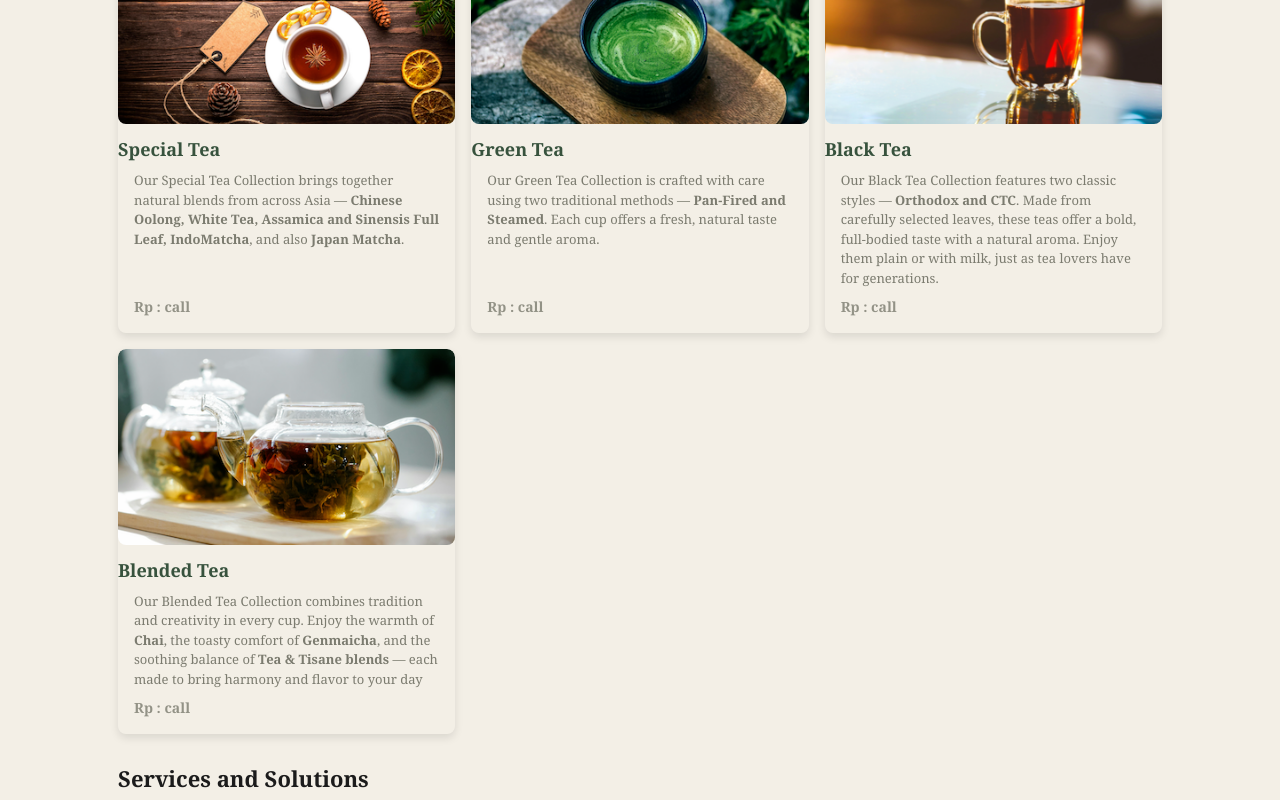
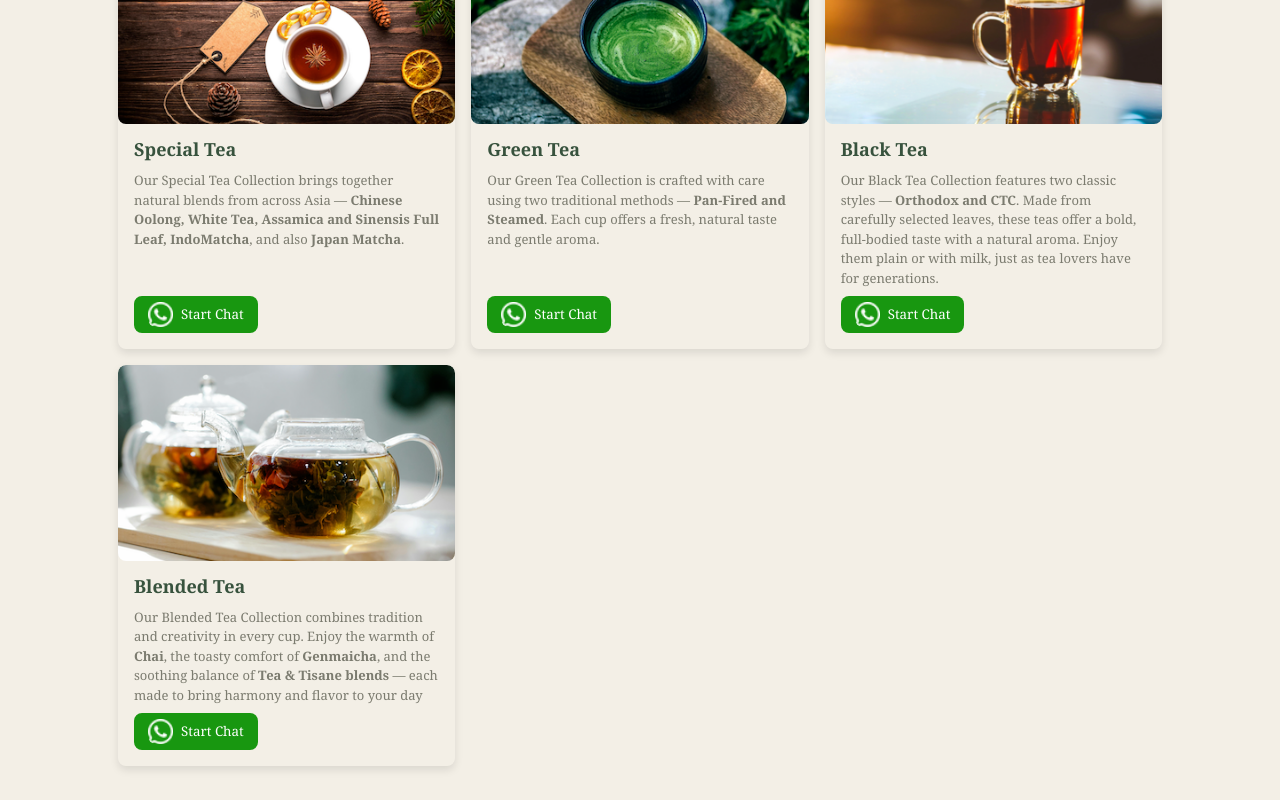
Before and after one commit to ari-fikri/dunses-homepage, a React (Vite) app: page / in a window 1280 px wide. Shown: the part 680-1480 px from the top of the page. Built offline with nearby package versions, Linux system fonts and the light colour scheme.

Commit message:
Replace Call label with whatsapp icon  and call text using whatsapp when clicked

```diff
--- a/src/App.css
+++ b/src/App.css
@@ -157,7 +157,7 @@ nav a {
 }
 
 .btn {
-  padding: 10px 14px;
+  padding: 6px 14px;
   border-radius: 8px;
   border: 1px solid rgba(0,0,0,0.06);
   background: transparent;
@@ -169,6 +169,21 @@ nav a {
   background: var(--green);
   color: white;
   border: none;
+}
+
+.btn.start-chat {
+  background: #189710;
+  color: white;
+  border: none;
+  display: inline-flex;
+  align-items: center;
+  gap: 8px;
+  font-size: smaller;
+}
+
+.wa-icon {
+  width: 25px;
+  height: 25px;
 }
 
 .hero-right {
@@ -221,11 +236,23 @@ section {
   margin-bottom: 12px;
 }
 
+.card img.wa-icon {
+  margin-bottom: 0;
+  width: 25px;
+  height: 25px;
+}
+
+.wa-icon {
+  width: 25px;
+  height: 25px;
+}
+
 .card h3 {
   margin: 0 0 8px 0;
   font-size: 18px;
   font-weight: 600;
   color: var(--accent);
+  padding: 0 16px;
 }
 
 .card p {
@@ -246,6 +273,7 @@ section {
 
 .card-footer {
   margin-top: auto;
+  padding: 0 16px 16px;
 }
 
 /* Services */
--- a/src/components/Products.jsx
+++ b/src/components/Products.jsx
@@ -2,8 +2,16 @@ import tea01 from '../assets/tea_01.png';
 import tea02 from '../assets/tea_02.png';
 import tea03 from '../assets/tea_03.png';
 import tea04 from '../assets/tea_04.png';
+import waIco from '../assets/wa_white_ico_20x20.png';
 
 function Products() {
+  const phoneNumber = '628122019811';
+
+  const createWhatsAppUrl = (productTitle) => {
+    const message = encodeURIComponent(`Hello, I want to know more about your product : ${productTitle}`);
+    return `https://wa.me/${phoneNumber}?text=${message}`;
+  };
+
   return (
     <section id="products" aria-label="Our Products">
       <h3 className="section-title">Our Products</h3>
@@ -13,7 +21,10 @@ function Products() {
           <h3>Special Tea</h3>
           <p>Our Special Tea Collection brings together natural blends from across Asia — <b>Chinese Oolong, White Tea, Assamica and Sinensis Full Leaf, IndoMatcha</b>, and also <b>Japan Matcha</b>.</p>
           <div className="card-footer">
-            <div className="price">Rp : call</div>
+            <a className="btn start-chat" href={createWhatsAppUrl('Special Tea')} target="_blank" rel="noopener noreferrer">
+              <img src={waIco} alt="WhatsApp" className="wa-icon" />
+              Start Chat
+            </a>
           </div>
         </article>
         <article className="card">
@@ -21,7 +32,10 @@ function Products() {
           <h3>Green Tea</h3>
           <p>Our Green Tea Collection is crafted with care using two traditional methods — <b>Pan-Fired and Steamed</b>. Each cup offers a fresh, natural taste and gentle aroma.</p>
           <div className="card-footer">
-            <div className="price">Rp : call</div>
+            <a className="btn start-chat" href={createWhatsAppUrl('Green Tea')} target="_blank" rel="noopener noreferrer">
+              <img src={waIco} alt="WhatsApp" className="wa-icon" />
+              Start Chat
+            </a>
           </div>
         </article>
         <article className="card">
@@ -29,7 +43,10 @@ function Products() {
           <h3>Black Tea</h3>
           <p>Our Black Tea Collection features two classic styles — <b>Orthodox and CTC</b>. Made from carefully selected leaves, these teas offer a bold, full-bodied taste with a natural aroma. Enjoy them plain or with milk, just as tea lovers have for generations.</p>
           <div className="card-footer">
-            <div className="price">Rp : call</div>
+            <a className="btn start-chat" href={createWhatsAppUrl('Black Tea')} target="_blank" rel="noopener noreferrer">
+              <img src={waIco} alt="WhatsApp" className="wa-icon" />
+              Start Chat
+            </a>
           </div>
         </article>
         <article className="card">
@@ -37,7 +54,10 @@ function Products() {
           <h3>Blended Tea</h3>
           <p>Our Blended Tea Collection combines tradition and creativity in every cup. Enjoy the warmth of <b>Chai</b>, the toasty comfort of <b>Genmaicha</b>, and the soothing balance of <b>Tea & Tisane blends</b> — each made to bring harmony and flavor to your day</p>
           <div className="card-footer">
-            <div className="price">Rp : call</div>
+            <a className="btn start-chat" href={createWhatsAppUrl('Blended Tea')} target="_blank" rel="noopener noreferrer">
+              <img src={waIco} alt="WhatsApp" className="wa-icon" />
+              Start Chat
+            </a>
           </div>
         </article>
       </div>
```
Also changed, not shown: src/assets/wa_ico.png (added), src/assets/wa_white_ico_20x20.png (added).
